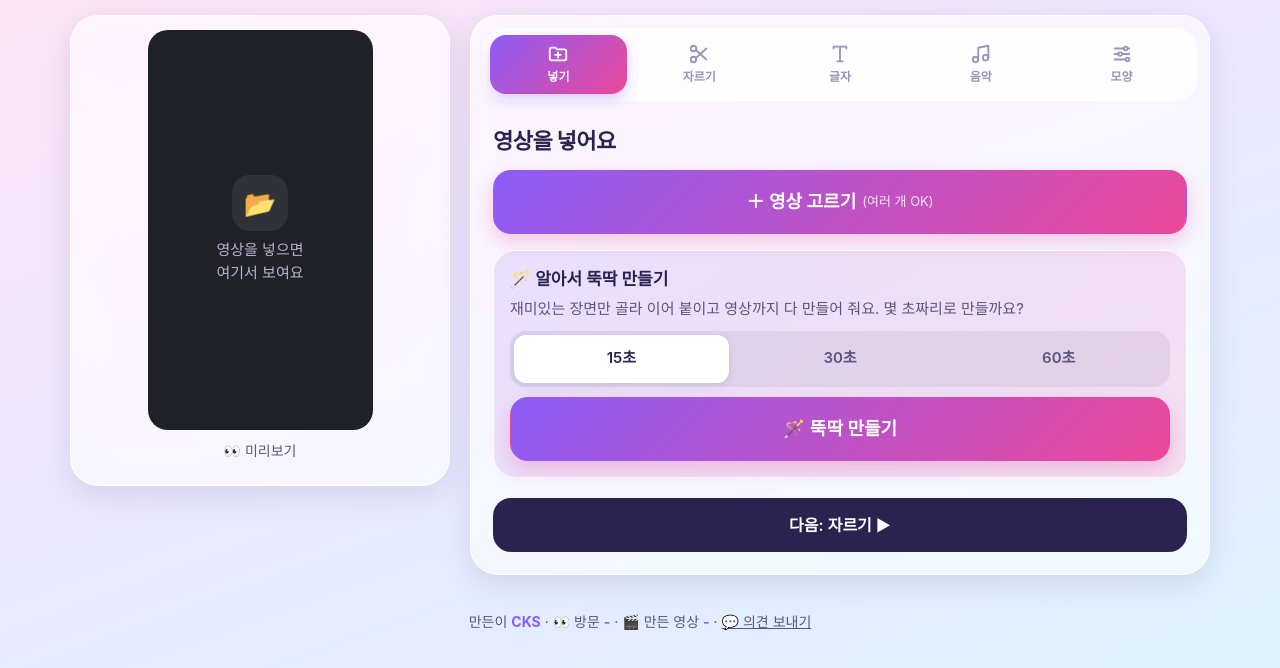
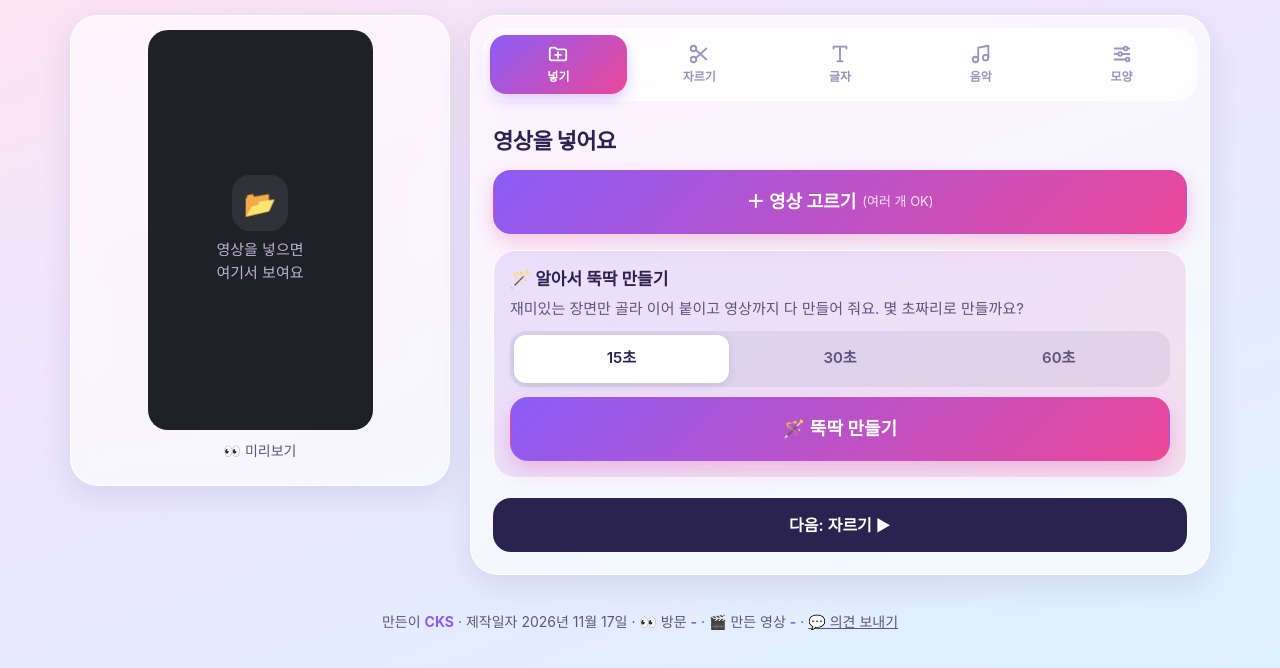
Before and after one commit to kwan031-cmyk/reel-editor, a plain HTML site: page index.html in a window 1280 px wide. Shown: the part 92-760 px from the top of the page. Drawn offline with Linux system fonts and the light colour scheme; no server answers.

Commit message:
하단에 제작일자 2026년 11월 17일 표시
Co-Authored-By: Claude Opus 5.5 <noreply@anthropic.com>

```diff
--- a/index.html
+++ b/index.html
@@ -175,7 +175,7 @@
     </div>
   </section>
 </main>
-<footer class="credit">만든이 <b>CKS</b> · 👀 방문 <b id="cVisit">-</b> · 🎬 만든 영상 <b id="cMade">-</b> · <button class="link" id="fbOpen">💬 의견 보내기</button></footer>
+<footer class="credit">만든이 <b>CKS</b> · 제작일자 2026년 11월 17일 · 👀 방문 <b id="cVisit">-</b> · 🎬 만든 영상 <b id="cMade">-</b> · <button class="link" id="fbOpen">💬 의견 보내기</button></footer>
 
 <template id="clipTpl">
   <div class="clip">
```
